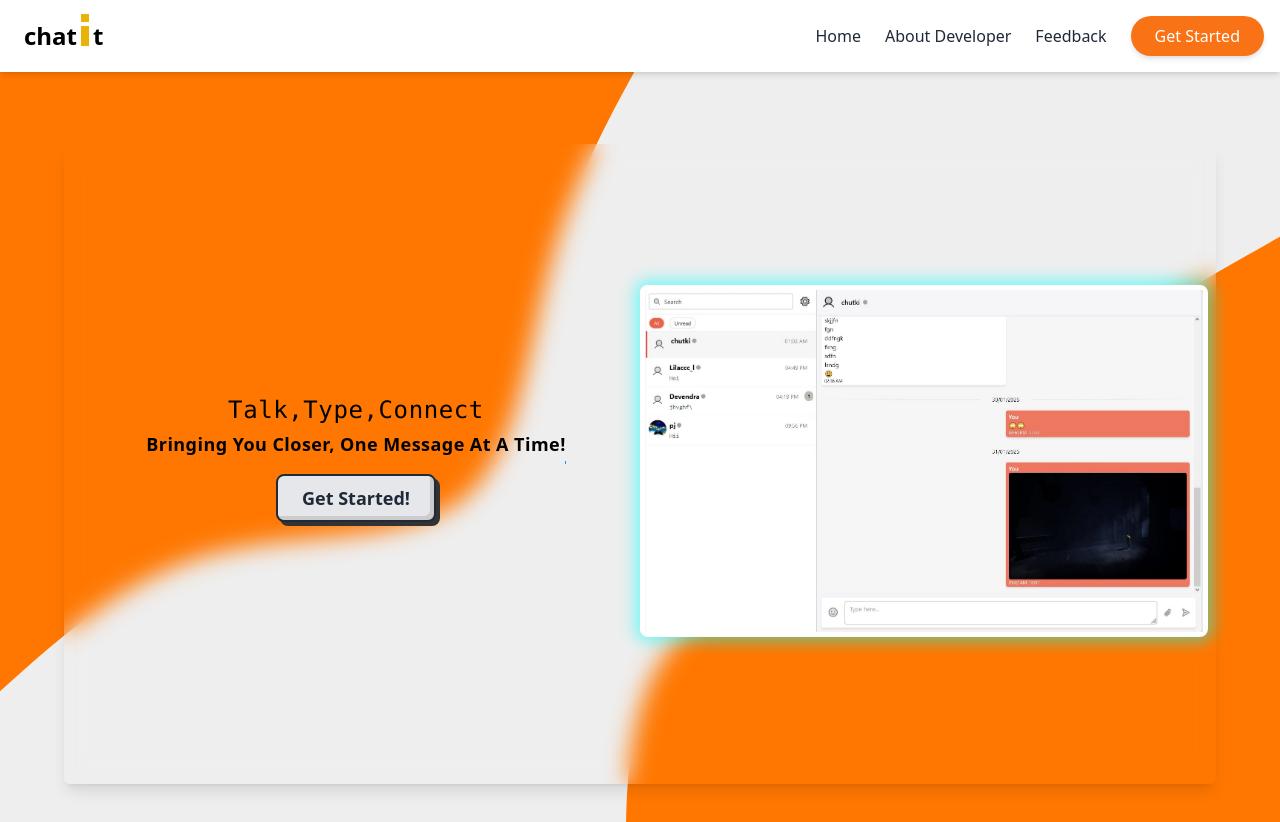
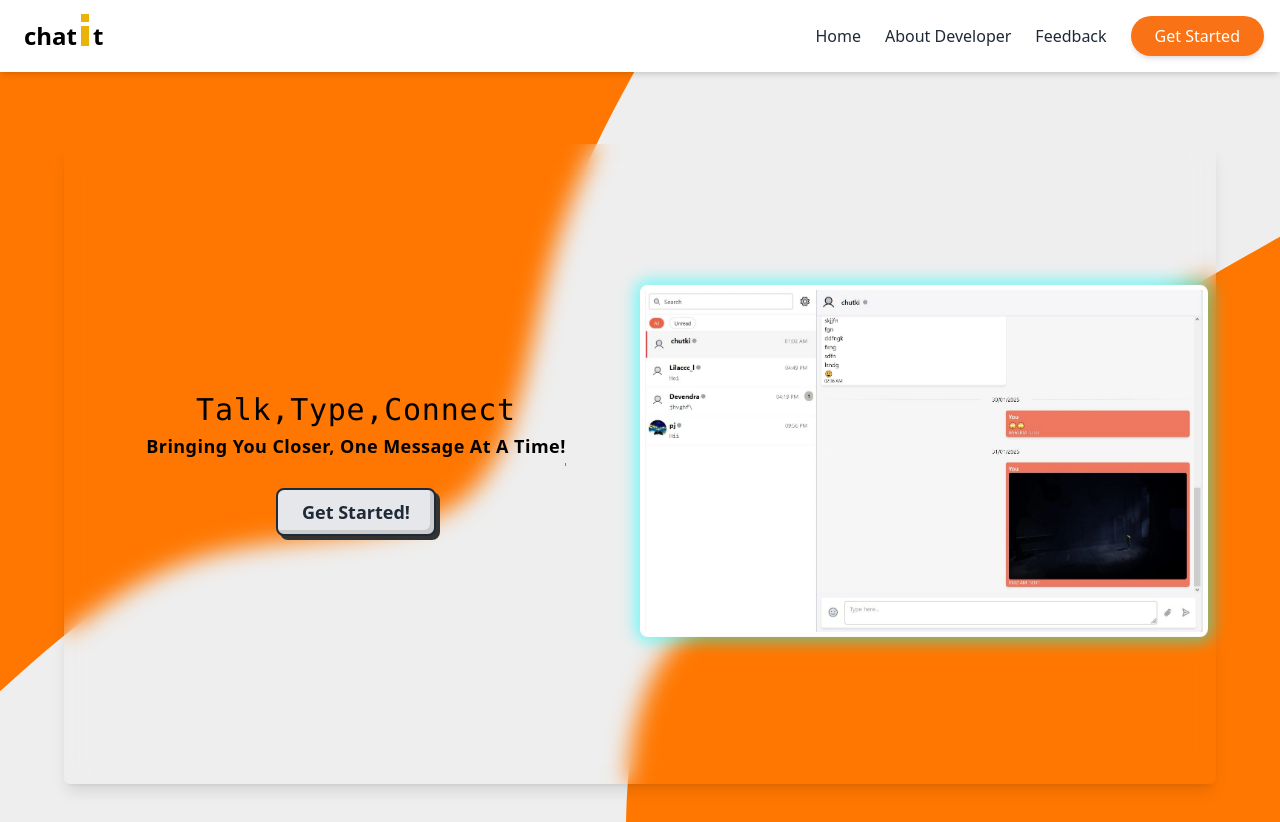
Before and after one commit to MrPurushotam/ChatIt, a React (Vite) app in the folder frontend/: page / in a window 1280 px wide. Shown: the top 822 px of the page. Built offline with nearby package versions, Linux system fonts and the light colour scheme.

Commit message:
udpated home page ui

```diff
--- a/frontend/src/pages/Home.jsx
+++ b/frontend/src/pages/Home.jsx
@@ -28,14 +28,14 @@ const Home = () => {
 
           <div className="w-full md:w-1/2 flex flex-col items-center justify-center h-full">
 
-            <h1 className="text-black text-lg sm:text-xl md:text-2xl flex flex-row items-center font-mono font-light tracking-wide">
+            <h1 className="text-black text-2xl sm:text-2xl md:text-3xl flex flex-row items-center font-mono font-light tracking-wide">
               Talk,Type,Connect
             </h1>
             <p className="text-black text-sm sm:text-base md:text-lg font-semibold tracking-wide mt-1 capitalize relative after:content-[''] after:absolute after:left-0 after:bottom-[-6px] after:w-0 after:h-[3px] after:bg-themeCyan after:animate-[underline-loop_3s_ease-in-out_infinite]">
               Bringing you closer, one message at a time!
             </p>
 
-            <button className="mt-7 bg-gray-200 border-2 border-gray-800 text-gray-800 px-6 py-2 text-lg font-semibold rounded-lg shadow-[inset_-4px_-4px_0px_#ccc,4px_4px_0px_#333] cursor-pointer transition-all duration-300 ease-in-out hover:shadow-[inset_-2px_-2px_0px_#ccc,2px_2px_0px_#333] active:bg-black active:border-gray-200 active:text-gray-200 active:shadow-none animate-bounce " onClick={() => navigate("/signin")}>
+            <button className="mt-7 bg-gray-200 border-2 border-gray-800 text-gray-800 px-6 py-2 text-lg font-semibold rounded-lg shadow-[inset_-4px_-4px_0px_#ccc,4px_4px_0px_#333] cursor-pointer transition-all duration-300 ease-in-out hover:shadow-[inset_-2px_-2px_0px_#ccc,2px_2px_0px_#333] active:bg-black active:border-gray-200 active:text-gray-200 active:shadow-none hover:scale-110 delay-150" onClick={() => navigate("/signin")}>
               Get Started!
             </button>
 
@@ -121,8 +121,8 @@ const Home = () => {
                 {/* Step Card */}
                 <div
                   className={`w-48 md:w-64 h-28 md:h-36 bg-gradient-to-r from-[#f46b45] to-[#eea849] text-gray-900 flex flex-col items-center justify-center rounded-md shadow-lg p-4 cursor-pointer transition-transform duration-300 ease-in-out transform
-            ${index % 2 === 0 ? "rotate-[-6deg]" : "rotate-[6deg]"}
-            group-hover:rotate-0`}
+                  ${index % 2 === 0 ? "rotate-[-6deg]" : "rotate-[6deg]"}
+                  sm:group-hover:rotate-0`}
                 >
                   <h2 className="text-lg md:text-xl font-bold text-black">{step.id}</h2>
                   <h3 className="font-semibold text-sm md:text-base text-center">{step.title}</h3>
```
